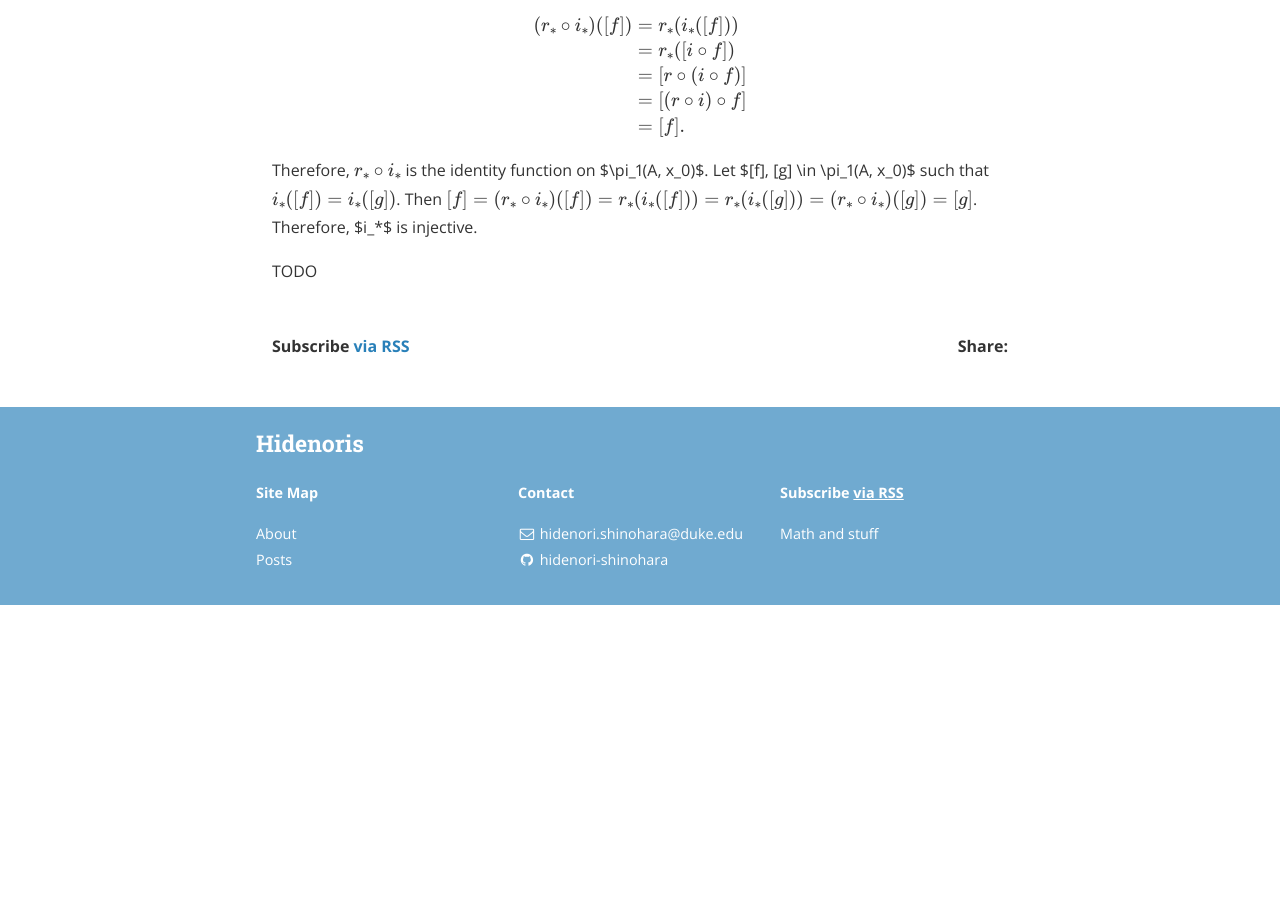
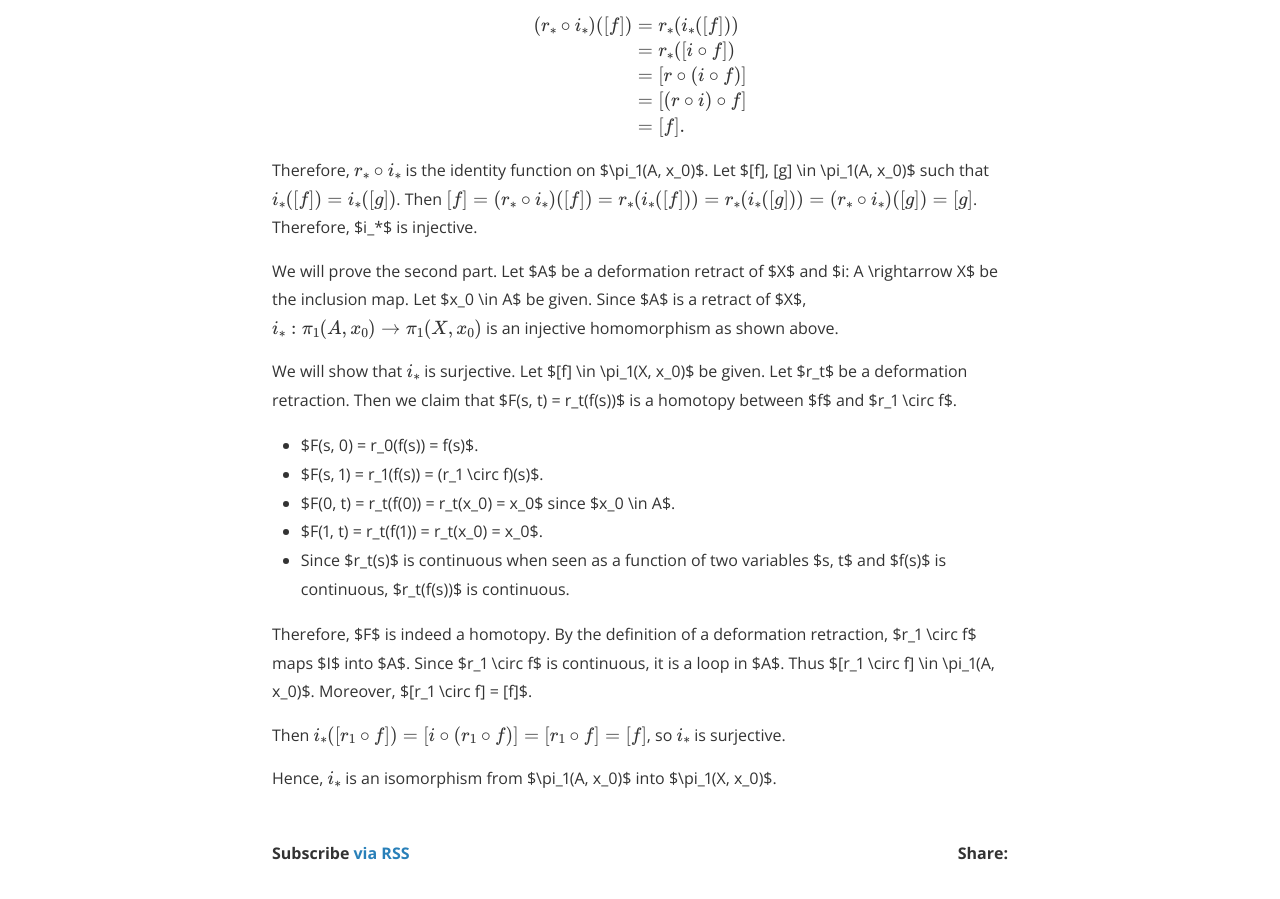
Before and after one commit to hidenori-shinohara/hidenori-shinohara.github.io, a Jekyll site: the page built from _posts/algebraic_topology/chapter1/section1/2019-08-06-inclusion-induces-injective-homomorphism-1-17.md, in a window 1280 px wide and 900 px high, scrolled down 739 px. Built offline with Jekyll 4.4.1, drawn with Linux system fonts in a browser that asks for light colours; nearby versions of some CDN libraries; formulas are drawn with MathJax 3; before the commit the page ends 1344 px from its top, so only the background shows below that.

Commit message:
Finish prop 1-17.

```diff
--- a/_posts/algebraic_topology/chapter1/section1/2019-08-06-inclusion-induces-injective-homomorphism-1-17.md
+++ b/_posts/algebraic_topology/chapter1/section1/2019-08-06-inclusion-induces-injective-homomorphism-1-17.md
@@ -33,4 +33,28 @@ Let $[f], [g] \in \pi_1(A, x_0)$ such that $$i_*([f]) = i_*([g])$$.
 Then $$[f] = (r_* \circ i_*)([f]) = r_*(i_*([f])) = r_*(i_*([g])) = (r_* \circ i_*)([g]) = [g]$$.
 Therefore, $i_*$ is injective.
 
-TODO
+We will prove the second part.
+Let $A$ be a deformation retract of $X$ and $i: A \rightarrow X$ be the inclusion map.
+Let $x_0 \in A$ be given.
+Since $A$ is a retract of $X$, $$i_*: \pi_1(A, x_0) \rightarrow \pi_1(X, x_0)$$ is an injective homomorphism as shown above.
+
+We will show that $$i_*$$ is surjective.
+Let $[f] \in \pi_1(X, x_0)$ be given.
+Let $r_t$ be a deformation retraction.
+Then we claim that $F(s, t) = r_t(f(s))$ is a homotopy between $f$ and $r_1 \circ f$.
+
+* $F(s, 0) = r_0(f(s)) = f(s)$.
+* $F(s, 1) = r_1(f(s)) = (r_1 \circ f)(s)$.
+* $F(0, t) = r_t(f(0)) = r_t(x_0) = x_0$ since $x_0 \in A$.
+* $F(1, t) = r_t(f(1)) = r_t(x_0) = x_0$.
+* Since $r_t(s)$ is continuous when seen as a function of two variables $s, t$ and $f(s)$ is continuous, $r_t(f(s))$ is continuous.
+
+Therefore, $F$ is indeed a homotopy.
+By the definition of a deformation retraction, $r_1 \circ f$ maps $I$ into $A$.
+Since $r_1 \circ f$ is continuous, it is a loop in $A$.
+Thus $[r_1 \circ f] \in \pi_1(A, x_0)$.
+Moreover, $[r_1 \circ f] = [f]$.
+
+Then $$i_*([r_1 \circ f]) = [i \circ (r_1 \circ f)] = [r_1 \circ f] = [f]$$, so $$i_*$$ is surjective.
+
+Hence, $$i_*$$ is an isomorphism from $\pi_1(A, x_0)$ into $\pi_1(X, x_0)$.
```
